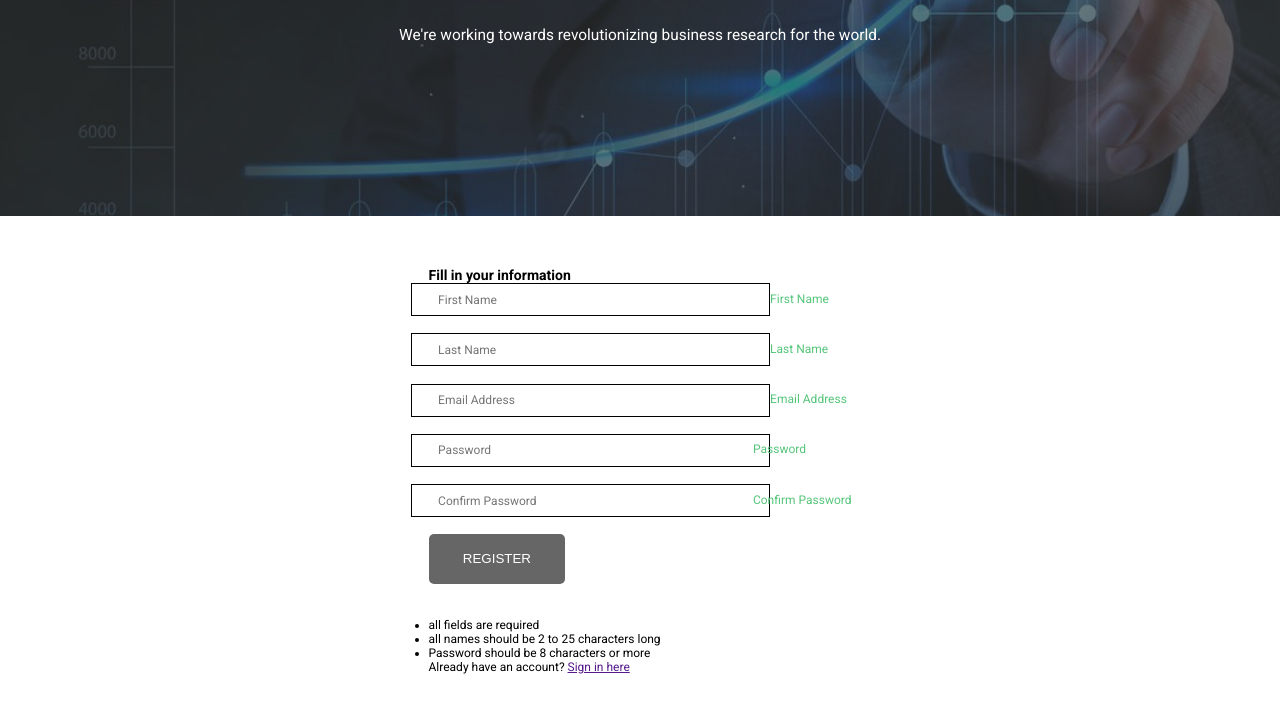
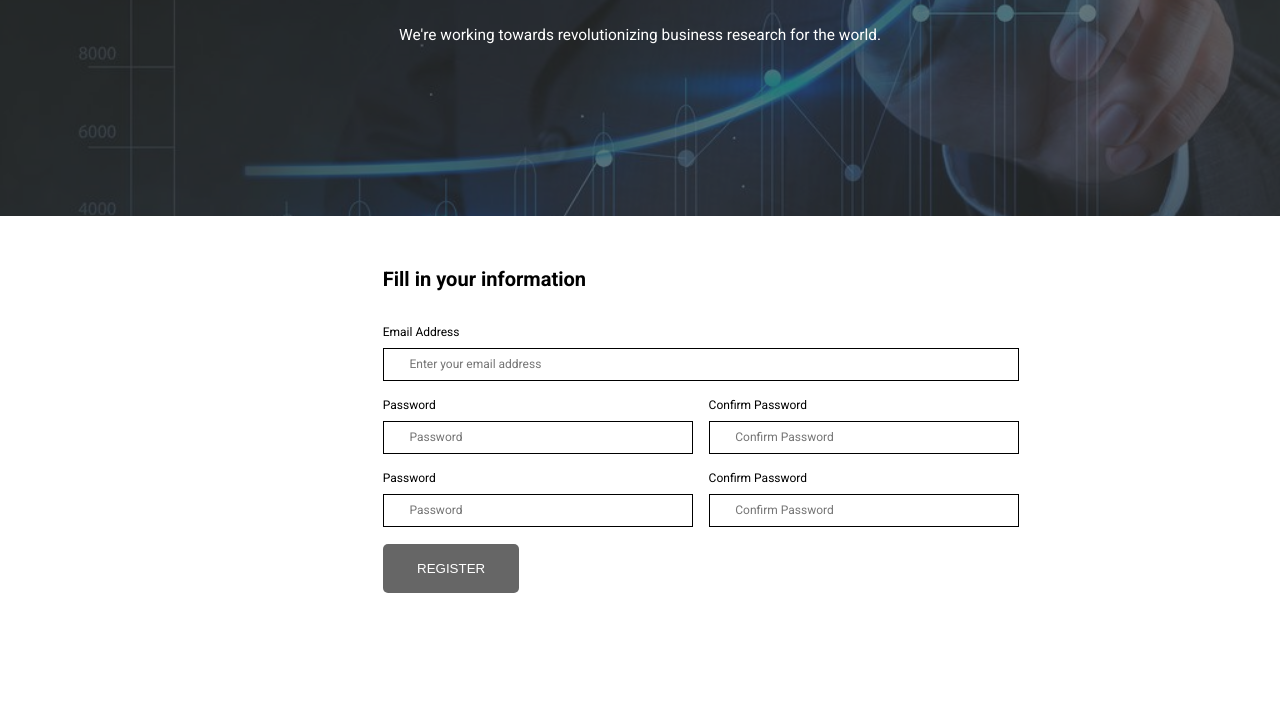
Before and after one commit to ObikaKelvin/growthlyne, a website: page contact.html in a window 1280 px wide. Shown: the part 261-971 px from the top of the page. Drawn offline with Linux system fonts and the light colour scheme.

Commit message:
re-added contact page

```diff
--- a/contact.html
+++ b/contact.html
@@ -127,54 +127,44 @@
         <div class="steps">
 
         </div>
-        <form method="post" action="" class="form__register">
+            <form method="post" action="" class="form__enquiry">
+                <div class="container">
 
-            <div class="form__heading"><h3>Fill in your information</h3></div>
+                <div class="form-heading"><h3>Fill in your information</h3></div>
 
-            <div class="form__group">
-
-                <span class="form__icon--start fa fa-user"></span><input type="text" class="form__input" name="first_name" id="first_name" placeholder="First Name" required>
-                <label for="first_name" class="form__label">First Name</label>
-
+                <div class="form-row">
+                    <div class="form-group__full">
+                        <label for="email__register" class="form-label">Email Address</label>
+                        <span class="form__icon--start fa fa-envelope"></span><input type="text" class="form-input form-input__full" name="email__register" id="email__register" placeholder="Enter your email address"  required>
+                    </div>
                 </div>
 
-            <div class="form__group">
-                <span class="form__icon--start fa fa-user"></span><input type="text" class="form__input" name="last_name" id="last_name" placeholder="Last Name"  required>
-                <label for="last_name" class="form__label">Last Name</label>
+               <div class="form-row">
+                    <div class="form-group">
+                        <label for="password__register" class="form-label">Password</label>
+                        <span class="form__icon--start fa fa-lock"></span><input type="password" class="form-input" name="password__register" id="password__register" placeholder="Password" required><span class="form__icon--end fa fa-eye"></span>
                     </div>
 
-            <div class="form__group">
-                <span class="form__icon--start fa fa-envelope"></span><input type="text" class="form__input" name="email__register" id="email__register" placeholder="Email Address"  required>
-                <label for="email__register" class="form__label">Email Address</label>
-
+                    <div class="form-group">
+                        <label for="confirm_password" class="form-label">Confirm Password</label>
+                        <span class="form__icon--start fa fa-lock"></span><input type="password" class="form-input" name="confirm_password" id="confirm_password" placeholder="Confirm Password" required><span class="form__icon--end fa fa-eye"></span>
+                    </div>
                </div>
 
-            <div class="form__group">
-                <span class="form__icon--start fa fa-lock"></span><input type="password" class="form__input" name="password__register" id="password__register" placeholder="Password" required><span class="form__icon--end fa fa-eye"></span>
-                <label for="password__register" class="form__label">Password</label>
+               <div class="form-row">
+                <div class="form-group">
+                    <label for="password__register" class="form-label">Password</label>
+                    <span class="form__icon--start fa fa-lock"></span><input type="password" class="form-input" name="password__register" id="password__register" placeholder="Password" required><span class="form__icon--end fa fa-eye"></span>
                 </div>
 
-            <div class="form__group">
-                <span class="form__icon--start fa fa-lock"></span><input type="password" class="form__input" name="confirm_password" id="confirm_password" placeholder="Confirm Password" required><span class="form__icon--end fa fa-eye"></span>
-                <label for="confirm_password" class="form__label">Confirm Password</label>
+                <div class="form-group">
+                    <label for="confirm_password" class="form-label">Confirm Password</label>
+                    <span class="form__icon--start fa fa-lock"></span><input type="password" class="form-input" name="confirm_password" id="confirm_password" placeholder="Confirm Password" required><span class="form__icon--end fa fa-eye"></span>
+                </div>
            </div>
 
                 <input class="form__btn" name='register__btn' id="register__btn" type="submit" value="REGISTER">
-
-            <div class="info">
-                <ul class="info__list">
-                    <!-- <h4 class="info__list--header">guide</h4> -->
-                    <li class="info__list--item">all fields are required</li>
-                    <li class="info__list--item">all names should be 2 to 25 characters long</li>
-                    <li class="info__list--item">Password should be 8 characters or more</li>
-                </ul>
             </div>
-
-            <div class="form__footer">
-                <span>Already have an account? <a href="" id="signin">Sign in here</a> </span>
-            </div>
-
-
 
             </form>
     </section>
--- a/css/style.css
+++ b/css/style.css
@@ -180,16 +180,38 @@ body{
     justify-content: flex-end;
 }
 
-.form__group{
+
+
+.form__group,
+.form-group,
+.form-group__full{
     display: flex;
     position: relative;
 }
 
-.form__group:not(:last-child) {
+.form-group,
+.form-group__full{
+    flex-direction: column;
+    width: 30rem;
+}
+
+.form-group__full{
+width: 100%;
+}
+
+
+.form-row{
+    display: flex;
+    flex-wrap: wrap;
+    justify-content: space-between;
+}
+
+.form-row:not(:last-child) {
     margin-bottom: 2rem;
 }
 
-.navbar__search--form .form__input{
+.form__input,
+.form__input{
     padding: .2rem 1.5rem;
     width: 41.6rem;
     margin-right: 1.5rem;
@@ -205,52 +227,61 @@ body{
     border: .2rem solid var(--black-light);
 }
 
-.form__input {
+.form-heading {
+    margin-bottom: 4rem;
+    font-size: 2rem;
+}
+
+.form-input {
     font-family: inherit;
     font-size: inherit;
-    width: 45rem;
+    width: 30rem;
     padding: 1rem 3rem;
     background-color: transparent;
     outline: none;
     border: .05rem solid #000;
-    transition: all .3s; }
-    .form__input:focus {
-      border: .05rem solid #55c57a; }
-    .form__input:focus:invalid {
-      border: .05rem solid #ff7730; }
-    .form__input--error {
-      border: .05rem solid #ff3030 !important; }
-  .form__label {
+    transition: all .3s;
+}
+
+
+
+.form-input__full{
+    width: 100%;
+}
+
+.form-input:not(:last-child) {
+    margin-right: 4rem;
+}
+
+.form-input:focus {
+    border: .05rem solid #55c57a;
+}
+
+.form-input:focus:invalid {
+    border: .05rem solid #ff7730;
+}
+
+.form-label {
     display: block;
     visibility: visible;
     opacity: 1;
     transition: all .2s;
     font-size: 1.4rem;
-    margin-top: 1rem;
-
-    color: #55c57a; }
-    .form__label--error {
-      display: block;
-      visibility: visible;
-      opacity: 1;
-      transition: all .2s;
-      font-size: 1.4rem;
-      margin-top: 1rem;
-      transform: translateX(2rem);
-      color: #ff3030;
-      transition: all .2s;
-      /* animation: inputShake .3s;  */
+    margin-bottom: 1rem;
 }
 
 .form__icon--start {
     position: relative;
     margin-right: -2rem;
-    z-index: 5; }
+    z-index: 5;
+}
+
 .form__icon--end {
     position: relative;
     margin-left: -2rem;
     cursor: pointer;
-    z-index: 5; }
+    z-index: 5;
+}
 
 .form__btn {
     padding: 2rem 4rem;
@@ -261,12 +292,18 @@ body{
     background-color: rgba(0, 0, 0, 0.6);
     color: #fff;
     transition: all .2s;
-    margin-bottom: 4rem; }
+    margin-bottom: 4rem;
+}
+
 .form__btn:hover {
     background-color: rgba(0, 0, 0, 0.8);
-      transform: translateY(-0.3rem); }
+    transform: translateY(-0.3rem);
+}
+
 .form__btn:focus {
-      transform: translateY(0.3rem); }
+    transform: translateY(0.3rem);
+}
+
 
 .btn__search{
     cursor: pointer;
@@ -688,12 +725,11 @@ a.btn__hollow{
     opacity: 100%;
 }
 
-
-
 #contact{
     padding: 6rem 0;
     display: flex;
     justify-content: center;
+    align-items: center;
     margin-bottom: 4rem;
 }
 
@@ -1210,6 +1246,23 @@ a.btn__hollow{
 }
 
 @media only screen and (max-width: 800px){
+
+    .form-row{
+        width: 40rem;
+    }
+
+    .form-group{
+        width: 100%;
+    }
+
+    .form-group:not(:last-child) {
+        margin-bottom: 2rem;
+    }
+
+    .form-input:not(:last-child) {
+        width: 100%;
+    }
+
     .footer__container{
         flex-direction: column;
     }
@@ -1320,6 +1373,11 @@ a.btn__hollow{
 }
 
 @media only screen and (max-width: 500px){
+
+    .form-row{
+        width: 30rem;
+    }
+
     .header__sub{
         font-size: 1.4rem;
         width: 50rem;
@@ -1369,6 +1427,14 @@ a.btn__hollow{
 
 @media only screen and (max-width: 450px){
 
+    .form-row{
+        width: 20rem;
+    }
+
+    .container{
+        padding: 0;
+    }
+
     #top{
         display: none
     }
@@ -1498,6 +1564,11 @@ a.btn__hollow{
 
 
 @media only screen and (max-width: 350px){
+
+    .form-row{
+        width: 15rem;
+    }
+
     .approach__card--footer{
         width: 100%;
     }
```
Lines whose indentation alone changed are shown as unchanged.
